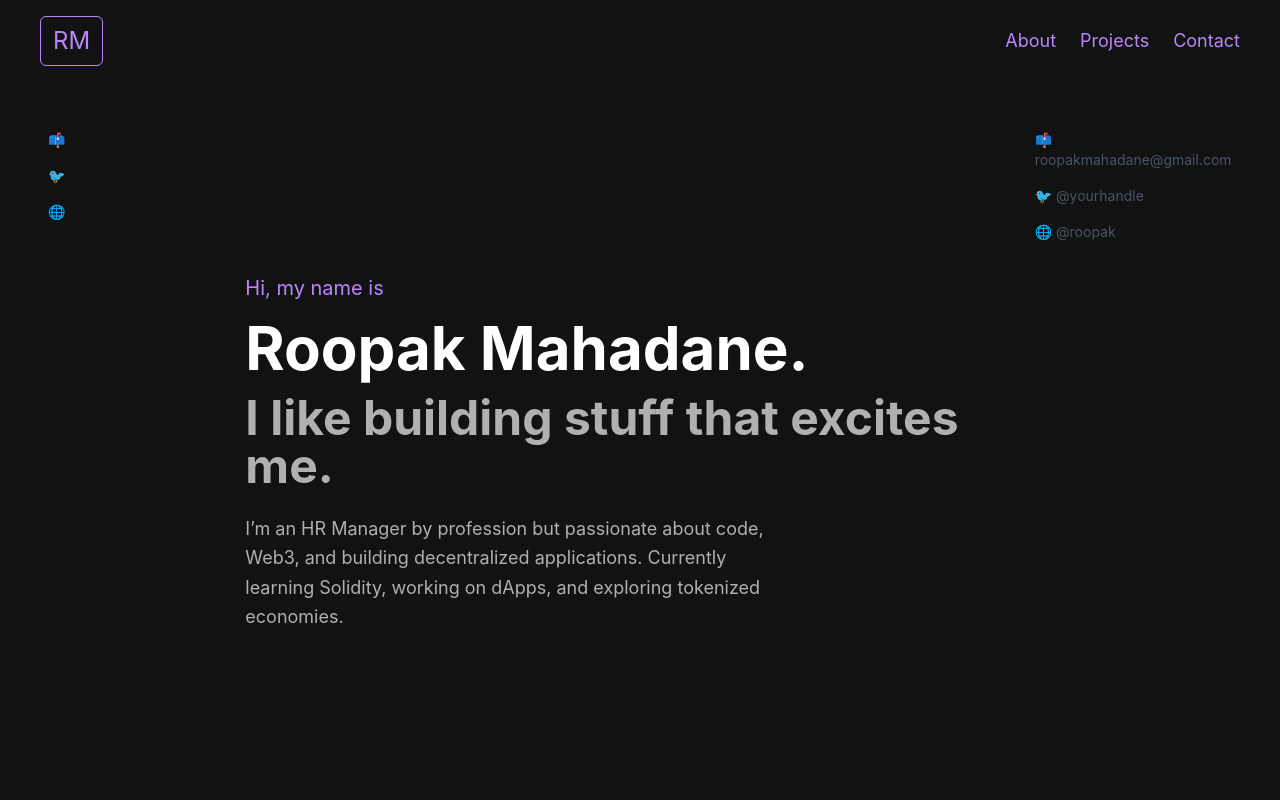
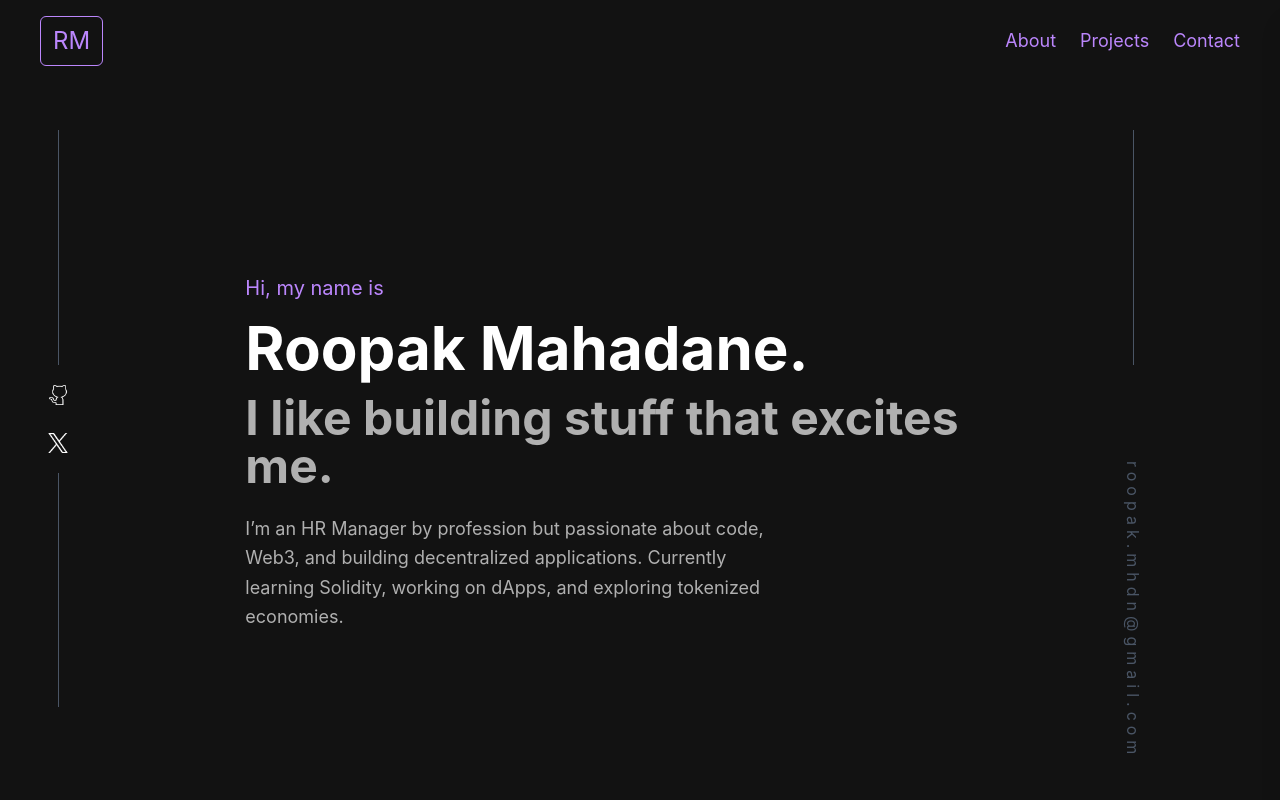
Before and after one commit to roopakmahadane/Portfolio, a React (Vite) app: page / in a window 1280 px wide. Shown: the top 800 px of the page. Built offline with nearby package versions, Linux system fonts and the light colour scheme.

Commit message:
Added socials on cover page

```diff
--- a/src/components/Cover.jsx
+++ b/src/components/Cover.jsx
@@ -2,12 +2,19 @@ export default function Cover() {
     return (
         <div className="flex min-h-screen flex-1 w-full px-6 md:px-12 py-12">
         {/* Sidebar - Socials */}
-        <div className="md:w-1/6 mb-10 md:mb-0">
-          <div className="hidden md:block space-y-4 text-sm text-gray-600 sticky top-20">
-            <p>📫</p>
-            <p>🐦 </p>
-            <p>🌐</p>
+        <div className="md:w-1/6 mb-10 md:mb-0 flex  items-center">
+          <div className="hidden h-full md:block space-y-3 flex flex-row align-center justify-center text-gray-600 sticky top-20">
+          <div className="w-[1px] mx-auto h-1/3 bg-gray-600"></div>
+            <div>
+            <a href="https://github.com/roopakmahadane"><img src="./src/assets/github.png" alt="github" className="inline-block w-5 h-5 my-2 cursor-pointer hover:scale-130 transition ease-in-out duration-300" /></a>
+            </div>
+           <div>
+           <a><img src="./src/assets/x.png" alt="X" className="inline-block w-5 h-5 my-2 cursor-pointer hover:scale-130  transition ease-in-out duration-300" /></a>
+           </div>
+
+           <div className="w-[1px] mx-auto h-1/3 bg-gray-600"></div>
           </div>
+
         </div>
 
         {/* Main Hero Section */}
@@ -25,11 +32,15 @@ export default function Cover() {
             working on dApps, and exploring tokenized economies.
           </p>
         </div>
-        <div className="hidden md:block md:w-1/6 mb-10 md:mb-0">
-          <div className="space-y-4 text-sm text-gray-600 sticky top-20">
-            <p>📫 roopakmahadane@gmail.com</p>
-            <p>🐦 @yourhandle</p>
-            <p>🌐 @roopak</p>
+        <div className="hidden md:block md:w-1/6 mb-10 md:mb-0 flex ">
+          <div className="space-y-4 h-full w-full flex flex-col items-center  text-gray-600 ">
+          <div className="w-[1px] mx-auto h-1/3 bg-gray-600 "></div>
+          <a href="mailto:roopak.mhdn@gmail.com">
+          <p className="[writing-mode:vertical-rl] mt-20 [letter-spacing:5px] hover:text-[#bb86fc] transition ease-in-out duration-200 cursor-pointer">
+          roopak.mhdn@gmail.com
+          </p>
+          </a>
+
           </div>
         </div>
       </div>
```
Also changed, not shown: src/assets/x.png (added).
